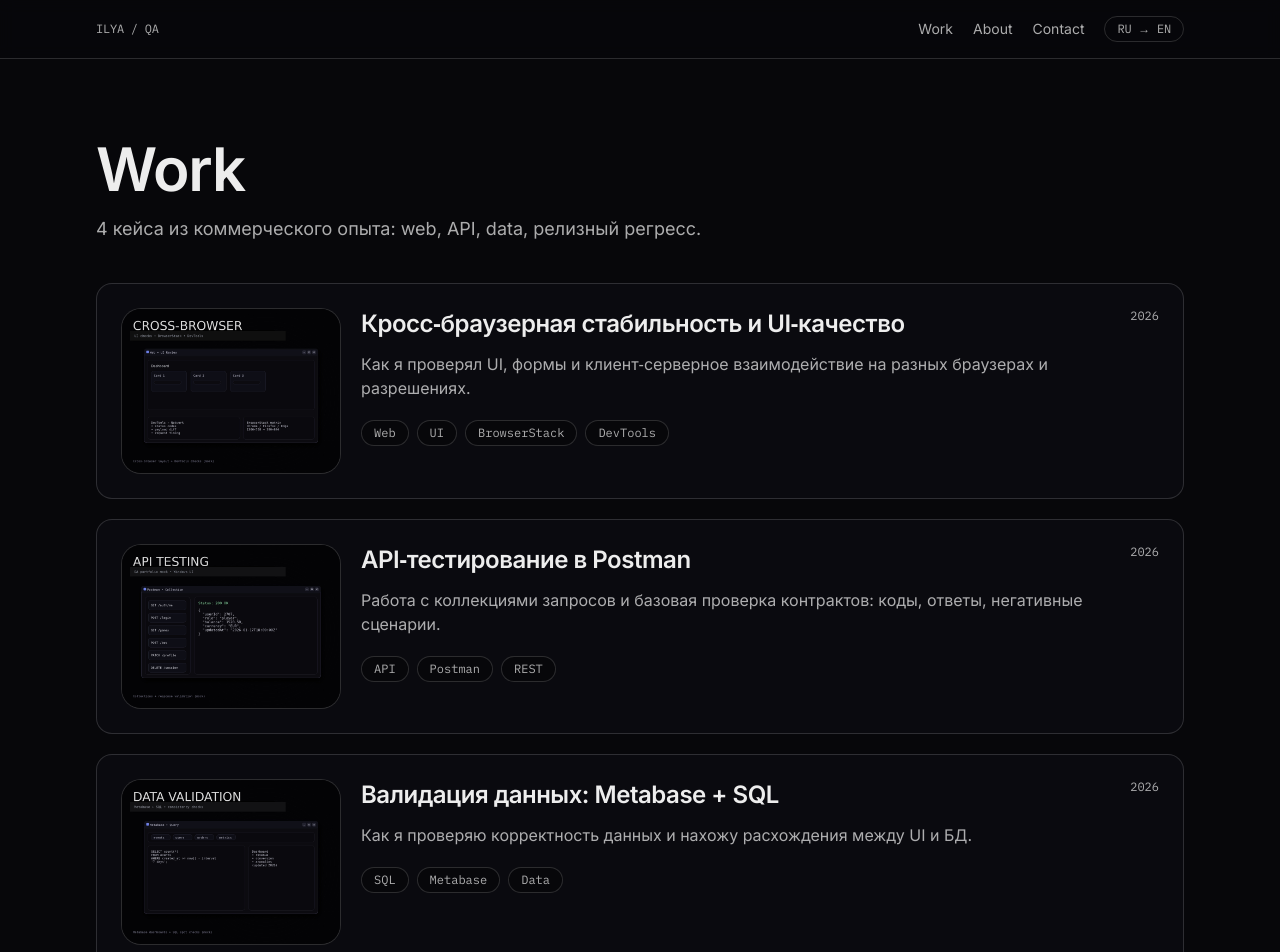
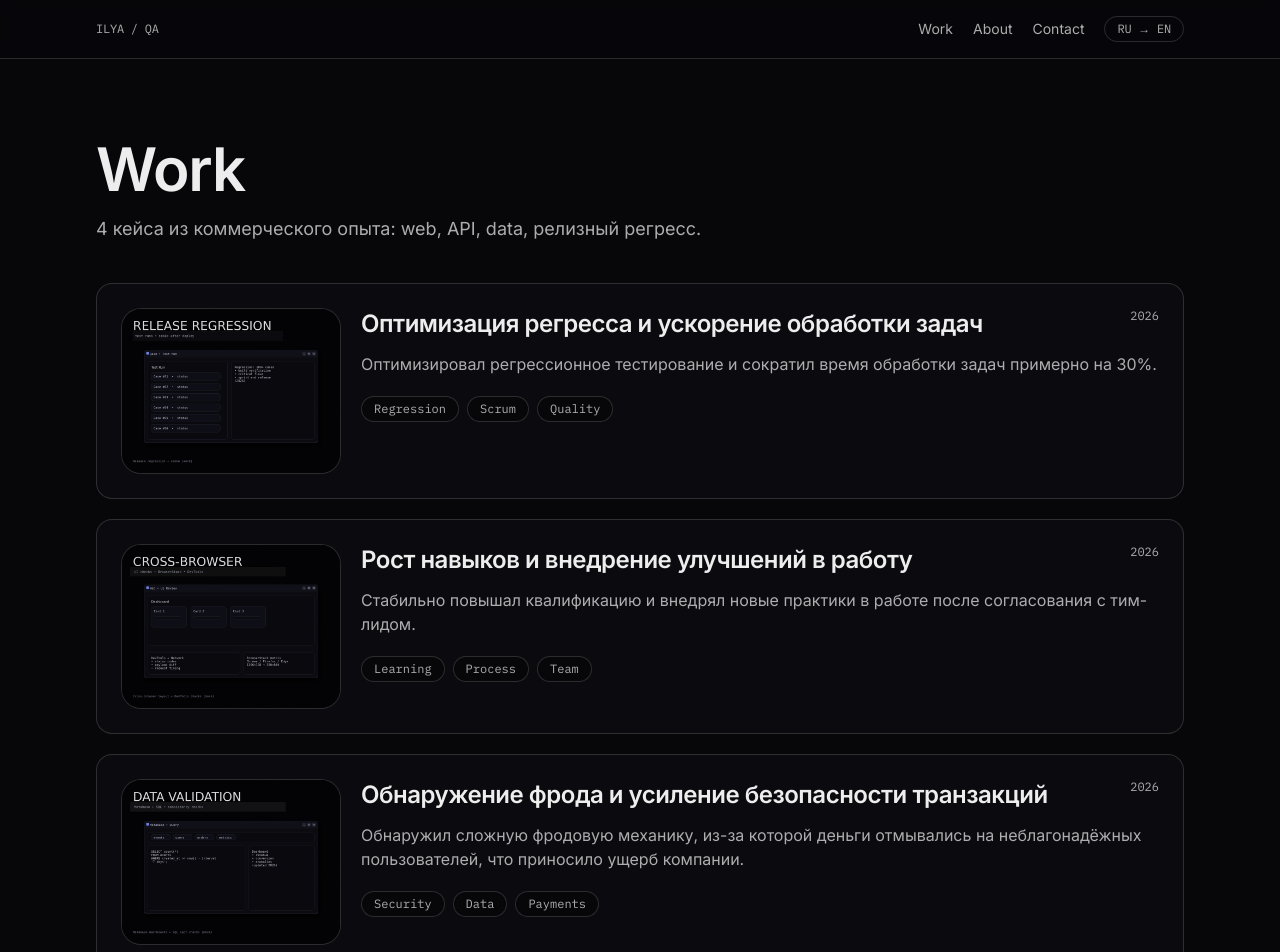
Before and after one commit to ilyydcku/ilya-qa-portfolio, a Next.js app: page /work in a window 1280 px wide. Shown: the top 952 px of the page. Built offline with nearby package versions, Linux system fonts and the light colour scheme.

Commit message:
Update cases

```diff
--- a/content/profile.ts
+++ b/content/profile.ts
@@ -11,7 +11,7 @@ export const profile = {
     en: "Moscow, Russia",
   },
   contacts: {
-    phone: "+7 (901) 786 58 55",
+    phone: "+7 (901) 786 58 55",
     email: "moshkov_2707@mail.ru",
   },
   links: {
@@ -28,42 +28,43 @@ export const profile = {
       "QA-инженер с коммерческим опытом: Scrum, 2-недельные спринты, релизы в конце спринта.",
       "Функциональное, кросс-браузерное, регрессионное и smoke-тестирование (UI, формы, client–server).",
       "API: Postman (GET/POST/PUT/PATCH/DELETE). Данные: Metabase + базовый SQL.",
-      "Баг-репорты с артефактами и понятными шагами; плотная работа с аналитиками и разработчиками.",
+      "Работаю с Jira; тест-кейсы в Qase/TestRail; проверяю в DevTools и BrowserStack.",
     ],
     en: [
-      "QA engineer with commercial experience (Scrum, 2-week sprints, end-of-sprint releases).",
+      "QA Engineer with commercial experience: Scrum, 2-week sprints, releases at the end of sprint.",
       "Functional, cross-browser, regression and smoke testing (UI, forms, client–server).",
-      "API testing in Postman (GET/POST/PUT/PATCH/DELETE). Data checks in Metabase + basic SQL.",
-      "Clear bug reports with evidence and reproducible steps; close collaboration with devs and analysts.",
+      "API: Postman (GET/POST/PUT/PATCH/DELETE). Data: Metabase + basic SQL.",
+      "Jira; test cases in Qase/TestRail; checks in DevTools and BrowserStack.",
     ],
   },
-  tools: [
-  "Jira",
-  "BrowserStack",
-  "DevTools (Network/Console/Elements)",
-  "Postman",
-  "Metabase",
-  "DBeaver",
-  "MySQL",
-  "Android Studio",
-  "Xcode",
-  "TestRail",
-  "Qase"
-],
-  skills: [
-    { label: { ru: "Теория и тест-дизайн", en: "Testing fundamentals & design" }, items: ["виды/уровни тестирования", "техники тест-дизайна", "SDLC"] },
-    { label: { ru: "Web UI", en: "Web UI" }, items: ["соответствие дизайну", "валидация форм", "кросс-браузер"] },
-    { label: { ru: "API", en: "API" }, items: ["Postman коллекции", "статус-коды и ответы", "негативные сценарии"] },
-    { label: { ru: "Данные и БД", en: "Data & DB" }, items: ["Metabase", "SQL (SELECT/INSERT/UPDATE/DELETE/JOIN)", "проверка консистентности"] },
-    { label: { ru: "Mobile (базово)", en: "Mobile (basic)" }, items: ["iOS (Xcode)", "Android Studio", "проверка UI/поведения"] },
-    { label: { ru: "Soft skills", en: "Soft skills" }, items: ["работа в команде", "внимательность к деталям", "грамотная коммуникация"] },
-  ],
+  skills: {
+    ru: [
+      "Теория тестирования, тест-дизайн",
+      "Функциональное / регрессионное / smoke",
+      "Кросс-браузер: BrowserStack",
+      "DevTools: элементы, сеть, консоль",
+      "API: Postman",
+      "Данные: Metabase + SQL (база)",
+      "Jira, Scrum",
+      "Документация: тест-кейсы, баг-репорты",
+    ],
+    en: [
+      "Testing theory, test design",
+      "Functional / regression / smoke",
+      "Cross-browser: BrowserStack",
+      "DevTools: elements, network, console",
+      "API: Postman",
+      "Data: Metabase + SQL (basic)",
+      "Jira, Scrum",
+      "Docs: test cases, bug reports",
+    ],
+  },
   education: {
-    ru: "РУДН, Инженерная академия — ‘Управление в технических системах’ (неоконченное высшее, 2027).",
-    en: "RUDN University, Engineering Academy — ‘Control and Informatics in Technical Systems’ (incomplete higher education, 2027).",
+    ru: [
+      "РУДН, Инженерная академия — «Управление и информатика в технических системах» (неоконченное высшее, 2027).",
+    ],
+    en: [
+      "RUDN University, Engineering Academy — “Control and Informatics in Technical Systems” (incomplete higher education, 2027).",
+    ],
   },
-  experienceNote: {
-    ru: "Entertainment Art B. V. · 7 месяцев · Тестировщик · Scrum/Agile, Jira, Qase/TestRail, UI/API/Data проверки",
-    en: "Entertainment Art B. V. · 7 months · QA · Scrum/Agile, Jira, Qase/TestRail, UI/API/Data checks",
-  },
-} as const;
+};
--- a/content/projects.ts
+++ b/content/projects.ts
@@ -14,135 +14,179 @@ export type Project = {
 
 export const projects: Project[] = [
   {
-    slug: "cross-browser-ui",
-    title: { ru: "Кросс‑браузерная стабильность и UI‑качество", en: "Cross‑browser stability & UI quality" },
+    slug: "regression-optimization",
+    title: {
+      ru: "Оптимизация регресса и ускорение обработки задач",
+      en: "Regression optimization & faster delivery",
+    },
     year: "2026",
-    role: { ru: "QA · Web testing", en: "QA · Web testing" },
-    tags: ["Web", "UI", "BrowserStack", "DevTools"],
+    role: {
+      ru: "QA Engineer",
+      en: "QA Engineer",
+    },
+    tags: ["Regression", "Scrum", "Quality"],
     intro: {
-      ru: "Как я проверял UI, формы и клиент‑серверное взаимодействие на разных браузерах и разрешениях.",
-      en: "How I validated UI, forms, and client–server behavior across browsers and screen sizes.",
+      ru: "Оптимизировал регрессионное тестирование и сократил время обработки задач примерно на 30%.",
+      en: "Optimized regression testing and reduced task processing time by ~30%.",
     },
     bullets: {
       ru: [
-        "UI: соответствие дизайну, состояния, тексты, крайние кейсы.",
-        "DevTools: Network/Console/Elements для поиска причин расхождений.",
-        "BrowserStack: матрица браузеров/девайсов, стабильная воспроизводимость.",
+        "Пересобрал регресс-набор: убрал дубли, приоритизировал критичные сценарии, выделил smoke.",
+        "Стандартизировал чек-листы и критерии готовности, чтобы быстрее принимать изменения.",
+        "Сократил цикл проверки за счёт фокусного прогона и повторного использования наборов кейсов.",
+        "В результате ускорил обработку задач и снизил время регресса примерно на 30%.",
       ],
       en: [
-        "UI checks: design fidelity, states, copy, edge cases.",
-        "DevTools (Network/Console/Elements) for root-cause analysis.",
-        "BrowserStack: device/browser matrix with reproducible runs.",
+        "Rebuilt the regression suite: removed duplicates, prioritized critical flows, выделил smoke.",
+        "Standardized checklists and DoD/DoR style criteria to speed up review.",
+        "Reduced verification cycle with focused runs and reusable test sets.",
+        "Result: ~30% faster task processing and regression cycle.",
+      ],
+    },
+    cover: {
+      src: "/projects/release/cover.jpg",
+      alt: {
+        ru: "Превью: оптимизация регресса",
+        en: "Preview: regression optimization",
+      },
+    },
+    gallery: [
+      {
+        src: "/projects/release/01.jpg",
+        alt: { ru: "Регресс-набор", en: "Regression suite" },
+        caption: { ru: "Набор тестов", en: "Test set" },
+      },
+      {
+        src: "/projects/release/02.jpg",
+        alt: { ru: "Чек-листы", en: "Checklists" },
+        caption: { ru: "Чек-листы", en: "Checklists" },
+      },
+      {
+        src: "/projects/release/03.jpg",
+        alt: { ru: "Дефекты", en: "Defects" },
+        caption: { ru: "Дефекты", en: "Defects" },
+      },
+      {
+        src: "/projects/release/04.jpg",
+        alt: { ru: "Релизный процесс", en: "Release workflow" },
+        caption: { ru: "Процесс", en: "Workflow" },
+      },
+    ],
+  },
+
+  {
+    slug: "skill-growth",
+    title: {
+      ru: "Рост навыков и внедрение улучшений в работу",
+      en: "Skill growth & improvements at work",
+    },
+    year: "2026",
+    role: {
+      ru: "QA Engineer",
+      en: "QA Engineer",
+    },
+    tags: ["Learning", "Process", "Team"],
+    intro: {
+      ru: "Стабильно повышал квалификацию и внедрял новые практики в работе после согласования с тим-лидом.",
+      en: "Consistently improved skills and introduced new practices after aligning with the team lead.",
+    },
+    bullets: {
+      ru: [
+        "Системно прокачивал навыки: теория тестирования, тест-дизайн, API и базовый SQL.",
+        "Внедрял улучшения в процесс: более понятные чек-листы, единый формат баг-репортов, прозрачные критерии проверки.",
+        "Договаривался о внедрении изменений с тим-лидом и аккуратно раскатывал их на команду.",
+        "В итоге проверки стали стабильнее, а коммуникация по качеству — быстрее и понятнее.",
+      ],
+      en: [
+        "Upgraded skills: testing theory, test design, API and basic SQL.",
+        "Improved process: clearer checklists, unified bug report format, transparent verification criteria.",
+        "Aligned changes with the team lead and rolled them out carefully to the team.",
+        "Result: more stable checks and faster, clearer quality communication.",
       ],
     },
     cover: {
       src: "/projects/cross-browser/cover.jpg",
-      alt: { ru: "Превью кейса: кросс-браузер и UI", en: "Case preview: cross-browser & UI" },
+      alt: { ru: "Превью: рост навыков", en: "Preview: skill growth" },
     },
     gallery: [
-      { src: "/projects/cross-browser/01.jpg", alt: { ru: "UI baseline", en: "UI baseline" }, caption: { ru: "Desktop baseline", en: "Desktop baseline" } },
-      { src: "/projects/cross-browser/02.jpg", alt: { ru: "Mobile layout", en: "Mobile layout" }, caption: { ru: "Mobile layout", en: "Mobile layout" } },
-      { src: "/projects/cross-browser/03.jpg", alt: { ru: "DevTools Network", en: "DevTools Network" }, caption: { ru: "Network inspection", en: "Network inspection" } },
-      { src: "/projects/cross-browser/04.jpg", alt: { ru: "Browser matrix", en: "Browser matrix" }, caption: { ru: "Browser matrix", en: "Browser matrix" } },
+      {
+        src: "/projects/cross-browser/01.jpg",
+        alt: { ru: "Практики проверки UI", en: "UI checking practices" },
+        caption: { ru: "Практики", en: "Practices" },
+      },
+      {
+        src: "/projects/cross-browser/02.jpg",
+        alt: { ru: "Кросс-браузерные проверки", en: "Cross-browser checks" },
+        caption: { ru: "Кросс-браузер", en: "Cross-browser" },
+      },
+      {
+        src: "/projects/cross-browser/03.jpg",
+        alt: { ru: "DevTools и разбор дефектов", en: "DevTools & defect analysis" },
+        caption: { ru: "Разбор", en: "Analysis" },
+      },
+      {
+        src: "/projects/cross-browser/04.jpg",
+        alt: { ru: "Итог", en: "Summary" },
+        caption: { ru: "Итог", en: "Summary" },
+      },
     ],
   },
+
   {
-    slug: "api-postman",
-    title: { ru: "API‑тестирование в Postman", en: "API testing in Postman" },
+    slug: "fraud-detection",
+    title: {
+      ru: "Обнаружение фрода и усиление безопасности транзакций",
+      en: "Fraud detection & transaction safety",
+    },
     year: "2026",
-    role: { ru: "QA · API testing", en: "QA · API testing" },
-    tags: ["API", "Postman", "REST"],
+    role: {
+      ru: "QA Engineer",
+      en: "QA Engineer",
+    },
+    tags: ["Security", "Data", "Payments"],
     intro: {
-      ru: "Работа с коллекциями запросов и базовая проверка контрактов: коды, ответы, негативные сценарии.",
-      en: "Using request collections and validating contracts: status codes, payloads, negative scenarios.",
+      ru: "Обнаружил сложную фродовую механику, из-за которой деньги отмывались на неблагонадёжных пользователей, что приносило ущерб компании.",
+      en: "Detected a complex fraud mechanism that enabled money laundering to unreliable users, causing company losses.",
     },
     bullets: {
       ru: [
-        "Коллекции: GET/POST/PUT/PATCH/DELETE, повторяемые прогоны.",
-        "Проверка ответов, статус‑кодов и негативных сценариев.",
-        "Сверка UI ↔ API: где фронт ожидает одно, а сервер отдаёт другое.",
+        "Выявил аномальные сценарии и несостыковки, указывающие на фродовую механику.",
+        "Сформулировал гипотезы и подтверждал их через проверки и анализ поведения/данных.",
+        "Разработал план мер по устранению: дополнительные проверки транзакций, контрольные сценарии и усиление валидации.",
+        "В результате повысил безопасность и снизил риск повторения подобных кейсов.",
       ],
       en: [
-        "Collections: GET/POST/PUT/PATCH/DELETE with repeatable runs.",
-        "Validating payloads, status codes, and negative scenarios.",
-        "UI ↔ API consistency checks (expectations vs actual responses).",
-      ],
-    },
-    cover: {
-      src: "/projects/api/cover.jpg",
-      alt: { ru: "Превью кейса: Postman", en: "Case preview: Postman" },
-    },
-    gallery: [
-      { src: "/projects/api/01.jpg", alt: { ru: "Postman collection", en: "Postman collection" }, caption: { ru: "Collections", en: "Collections" } },
-      { src: "/projects/api/02.jpg", alt: { ru: "API response", en: "API response" }, caption: { ru: "Response validation", en: "Response validation" } },
-      { src: "/projects/api/03.jpg", alt: { ru: "Negative test", en: "Negative test" }, caption: { ru: "Negative cases", en: "Negative cases" } },
-      { src: "/projects/api/04.jpg", alt: { ru: "UI/API mapping", en: "UI/API mapping" }, caption: { ru: "UI ↔ API mapping", en: "UI ↔ API mapping" } },
-    ],
-  },
-  {
-    slug: "data-sql-metabase",
-    title: { ru: "Валидация данных: Metabase + SQL", en: "Data validation: Metabase + SQL" },
-    year: "2026",
-    role: { ru: "QA · Data checks", en: "QA · Data checks" },
-    tags: ["SQL", "Metabase", "Data"],
-    intro: {
-      ru: "Как я проверяю корректность данных и нахожу расхождения между UI и БД.",
-      en: "How I validate data correctness and find mismatches between UI and the database.",
-    },
-    bullets: {
-      ru: [
-        "Простые запросы: SELECT/INSERT/UPDATE/DELETE/JOIN для проверки гипотез.",
-        "Проверка консистентности и бизнес‑логики на данных.",
-        "Поддержка расследований: из бага — в SQL‑проверку — в чёткий репорт.",
-      ],
-      en: [
-        "Simple queries: SELECT/INSERT/UPDATE/DELETE/JOIN to validate hypotheses.",
-        "Checking consistency and data-level business rules.",
-        "Supporting investigations: bug → SQL check → clear report.",
+        "Identified anomalous flows and inconsistencies indicating a fraud pattern.",
+        "Formed and validated hypotheses via checks and behavior/data analysis.",
+        "Designed a mitigation plan: additional transaction checks, control scenarios and stronger validation.",
+        "Result: improved safety and reduced recurrence risk.",
       ],
     },
     cover: {
       src: "/projects/data/cover.jpg",
-      alt: { ru: "Превью кейса: Metabase + SQL", en: "Case preview: Metabase + SQL" },
+      alt: { ru: "Превью: антифрод и безопасность", en: "Preview: fraud & security" },
     },
     gallery: [
-      { src: "/projects/data/01.jpg", alt: { ru: "Metabase dashboard", en: "Metabase dashboard" }, caption: { ru: "Metabase view", en: "Metabase view" } },
-      { src: "/projects/data/02.jpg", alt: { ru: "SQL query", en: "SQL query" }, caption: { ru: "SQL checks", en: "SQL checks" } },
-      { src: "/projects/data/03.jpg", alt: { ru: "UI vs data", en: "UI vs data" }, caption: { ru: "UI vs data", en: "UI vs data" } },
-      { src: "/projects/data/04.jpg", alt: { ru: "Findings", en: "Findings" }, caption: { ru: "Findings", en: "Findings" } },
-    ],
-  },
-  {
-    slug: "release-regression",
-    title: { ru: "Регресс перед релизом: 100+ тест‑кейсов", en: "Release regression: 100+ test cases" },
-    year: "2026",
-    role: { ru: "QA · Regression", en: "QA · Regression" },
-    tags: ["Regression", "Qase/TestRail", "Scrum"],
-    intro: {
-      ru: "Подготовка тест‑ранов, прогон регресса, smoke после деплоя и релиз на production.",
-      en: "Preparing test runs, running regression, post-deploy smoke, and shipping to production.",
-    },
-    bullets: {
-      ru: [
-        "Чек‑листы и тест‑кейсы в Qase/TestRail; формирование тестовых прогонов.",
-        "Регресс (~100 тест‑кейсов) перед релизом; smoke после деплоя.",
-        "Баг‑репорты: шаги, ожидаемое/фактическое, приоритет, скриншоты.",
-      ],
-      en: [
-        "Checklists & test cases in Qase/TestRail; building test runs.",
-        "Regression (~100 test cases) before release; post-deploy smoke.",
-        "Bug reports with steps, expected/actual, priority, and screenshots.",
-      ],
-    },
-    cover: {
-      src: "/projects/release/cover.jpg",
-      alt: { ru: "Превью кейса: регресс и релиз", en: "Case preview: regression & release" },
-    },
-    gallery: [
-      { src: "/projects/release/01.jpg", alt: { ru: "Test run", en: "Test run" }, caption: { ru: "Test runs", en: "Test runs" } },
-      { src: "/projects/release/02.jpg", alt: { ru: "Checklist", en: "Checklist" }, caption: { ru: "Checklists", en: "Checklists" } },
-      { src: "/projects/release/03.jpg", alt: { ru: "Bug report", en: "Bug report" }, caption: { ru: "Bug reports", en: "Bug reports" } },
-      { src: "/projects/release/04.jpg", alt: { ru: "Release flow", en: "Release flow" }, caption: { ru: "Release workflow", en: "Release workflow" } },
+      {
+        src: "/projects/data/01.jpg",
+        alt: { ru: "Проверка данных и сигналов", en: "Data & signals checks" },
+        caption: { ru: "Данные и сигналы", en: "Data & signals" },
+      },
+      {
+        src: "/projects/data/02.jpg",
+        alt: { ru: "Запросы и проверки", en: "Queries & checks" },
+        caption: { ru: "Проверки", en: "Checks" },
+      },
+      {
+        src: "/projects/data/03.jpg",
+        alt: { ru: "Сводка", en: "Summary" },
+        caption: { ru: "Сводка", en: "Summary" },
+      },
+      {
+        src: "/projects/data/04.jpg",
+        alt: { ru: "Мониторинг", en: "Monitoring" },
+        caption: { ru: "Контроль", en: "Monitoring" },
+      },
     ],
   },
 ];
```
